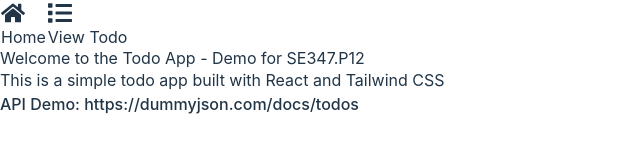
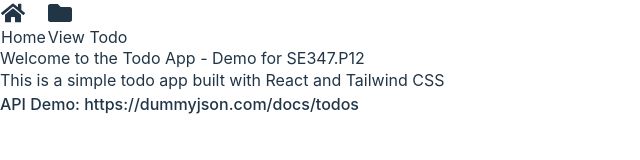
Before and after one commit to TriKhaiLe/Todo-web, a React (Vite) app in the folder vite-project/: page / in a window 1280 px wide. Shown: the top 160 px of the page, without its empty margins (0-640 px from the left). Built offline with nearby package versions, Linux system fonts and the light colour scheme.

Commit message:
add icon navbar

```diff
--- /dev/null
+++ b/package.json
@@ -0,0 +1,5 @@
+{
+  "dependencies": {
+    "react-icons": "^5.3.0"
+  }
+}
--- a/vite-project/src/components/Navbar.jsx
+++ b/vite-project/src/components/Navbar.jsx
@@ -1,9 +1,9 @@
 import { useState } from 'react';
-import { FaHome, FaList } from 'react-icons/fa';
+import { FaHome, FaFolder } from 'react-icons/fa';
 
 export default function Navbar({ setView }) {
   return (
-    <div className="w-[28.57%] h-screen bg-gray-800 text-white flex flex-col items-center py-4">
+    <div className="w-[10%] h-screen bg-gray-800 text-white flex flex-col items-center py-4">
       <button
         onClick={() => setView('home')}
         className="text-cyan-400 mb-6 flex flex-col items-center"
@@ -15,7 +15,7 @@ export default function Navbar({ setView }) {
         onClick={() => setView('viewTodo')}
         className="text-cyan-400 flex flex-col items-center"
       >
-        <FaList className="mb-2" size={24} />
+        <FaFolder className="mb-2" size={24} />
         View Todo
       </button>
     </div>
```
Also changed, not shown: 1 other file (tests, documents, lock files or other folders).
